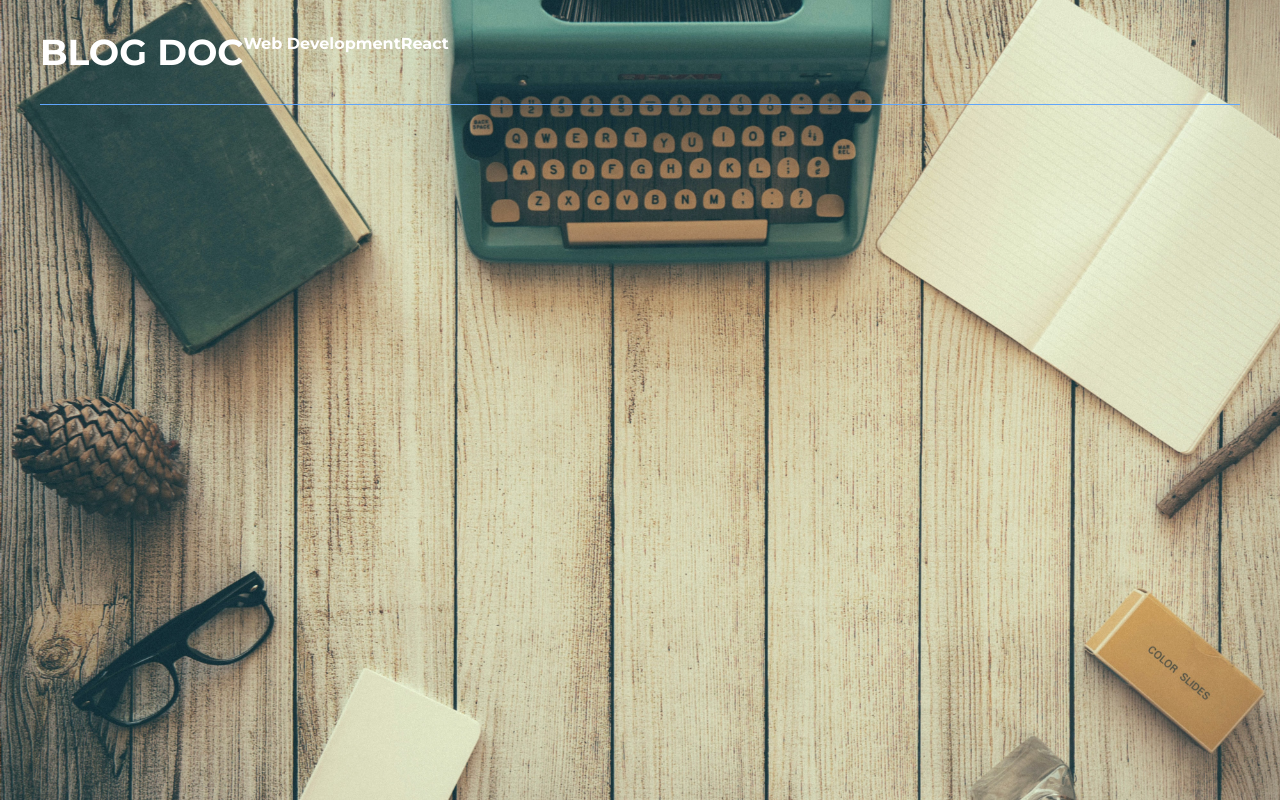
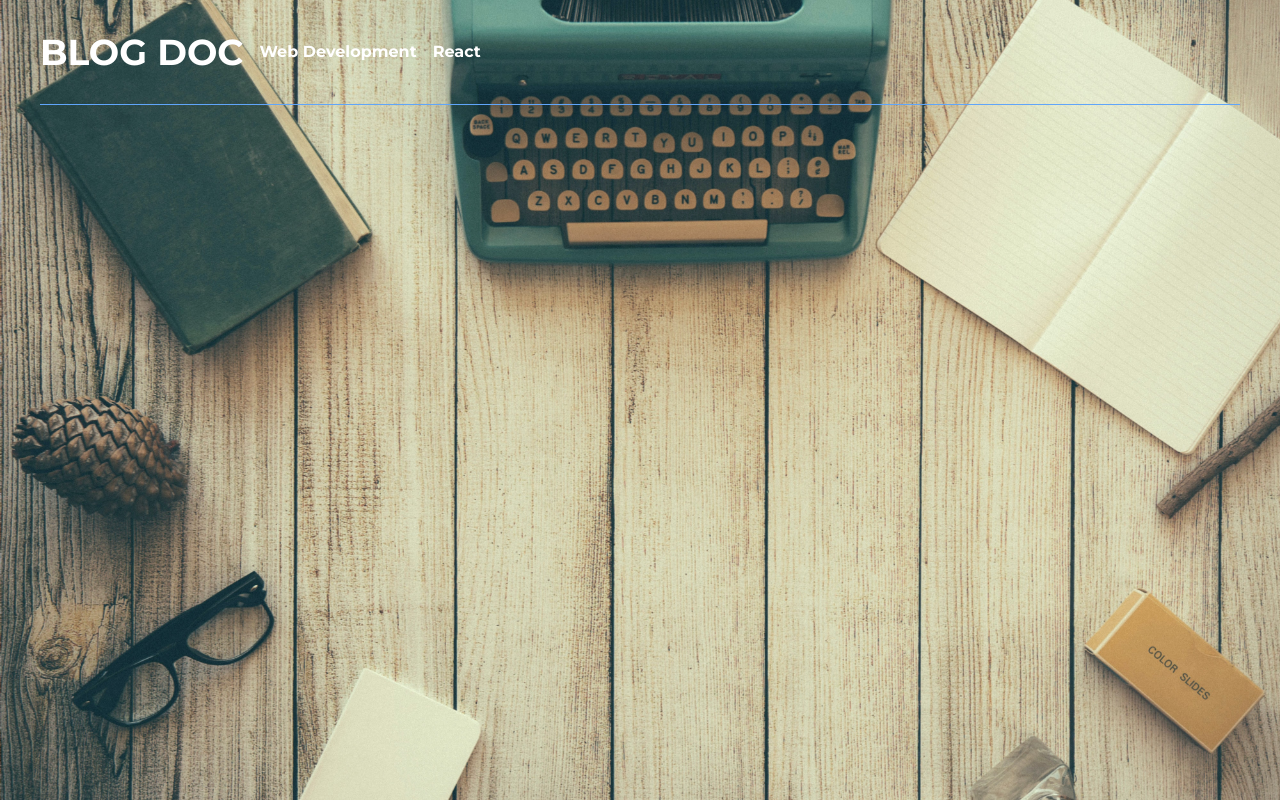
Before and after one commit to Haleeman100/blog_doc, a Next.js app: page / in a window 1280 px wide. Built offline with nearby package versions, Linux system fonts and the light colour scheme.

Commit message:
created folder

```diff
--- a/components/Header.jsx
+++ b/components/Header.jsx
@@ -15,11 +15,10 @@ const Header = () => {
                     </span>
                </Link>
                 <div className='hidden md:float-left md:contents'>
-
-                    {Categories.map((cattegory) => (
-                        <Link key={cattegory.slug} href={'/cattegory/${cattegory.slug}'}>
-                        <span className='md:float-right mt2 align-middle text-white ml=4 font-semibold cursor-pointer'>
-                            {cattegory.name}
+                    {Categories.map((category) => (
+                        <Link key={category.slug} href={'/cattegory/${category.slug}'}>
+                        <span className="md:float-right mt-2 align-middle text-white ml-4 font-semibold cursor-pointer">
+                            {category.name}
                         </span>
 
                         </Link>
--- a/pages/index.jsx
+++ b/pages/index.jsx
@@ -17,7 +17,7 @@ export default function Home(){
       </Head>
       <div className="grid grid-cols-1 lg:grid-cols-12 gap-12">
         <div className='lg:col-span-8 col-span-1'>
-        {posts.map((post, index) => (  <PostCard post={post} key={post.title} />))}
+        {posts.map((post, index) => ( <PostCard post={post} key={post.title} />))}
         </div>
         <div className='lg:col-span-4 col-span-1'>
           <div className='lg:sticky relative top-8'>
```
